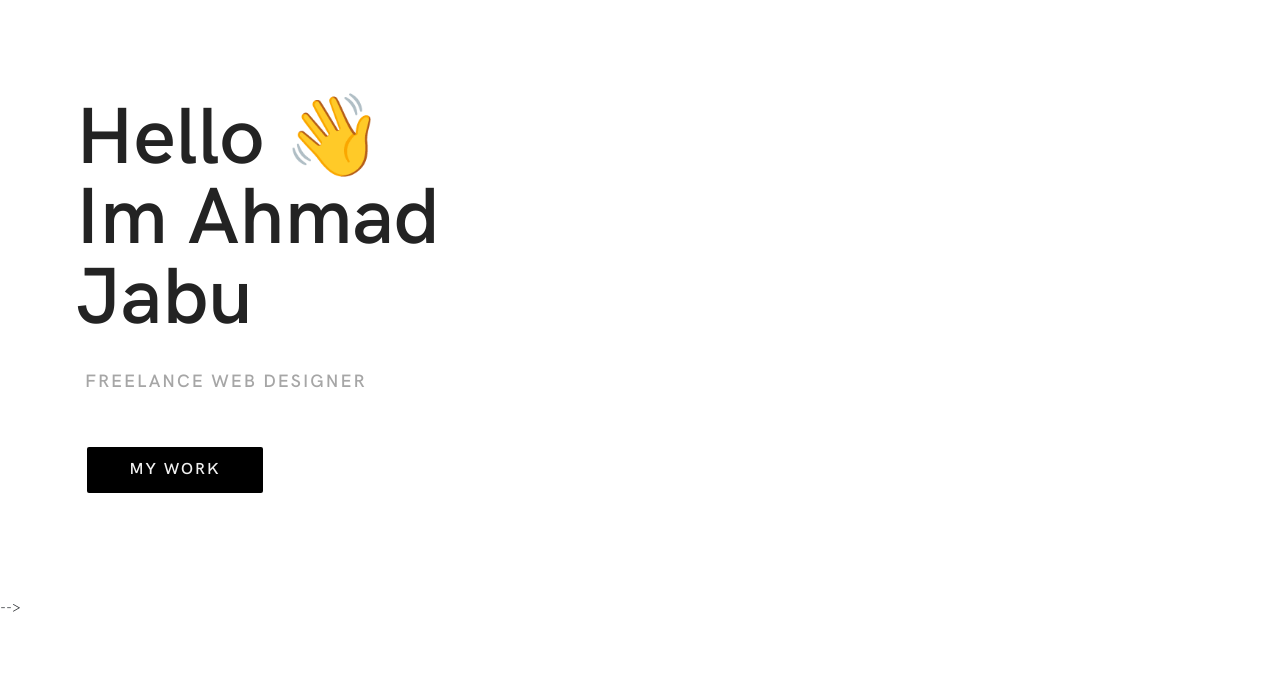
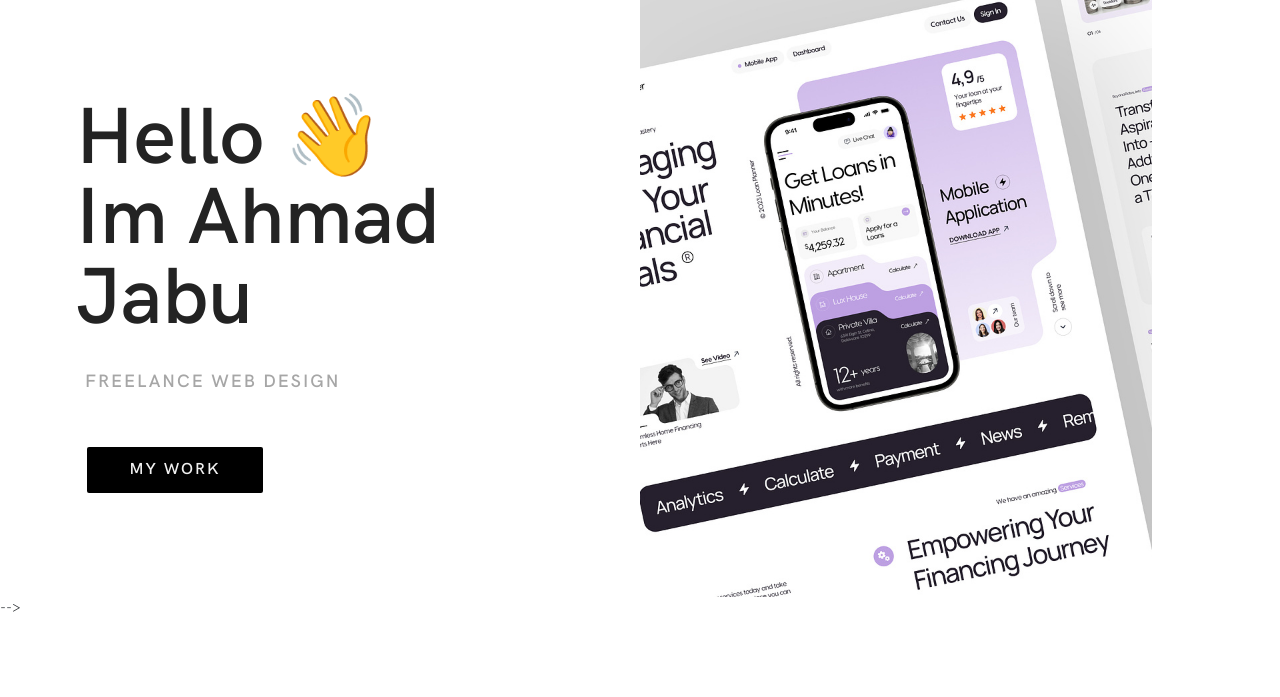
Before and after one commit to AhmadHJabu/Ahmad-Portfolio, a website: page index.html in a window 1280 px wide. Shown: the part 103-800 px from the top of the page. Drawn offline with Linux system fonts and the light colour scheme.

Commit message:
change value proposition

```diff
--- a/index.html
+++ b/index.html
@@ -86,13 +86,13 @@
 
     <!-- Single Welcome Slide -->
     <div class="single-hero-header">
-     <!-- <div class="main-bg-img bg-img" data-animation="fadeInUpBig" data-delay="200ms" style="background-image: url(./img/bg-img/hero-design.jpg);"></div>-->
+     <!----> <div class="main-bg-img bg-img" data-animation="fadeInUpBig" data-delay="200ms" style="background-image: url(./img/bg-img/hero-design.jpg);"></div>
       <div class="container h-100">
         <div class="row h-100 align-items-center">
           <div class="col-12">
             <div class="welcome-text">
               <h2 data-animation="bounceInUp" data-delay="400ms">Hello 👋<br>Im Ahmad<br>Jabu</h2>
-              <h5 data-animation="bounceInUp" data-delay="600ms">Freelance Web Designer</h5>
+              <h5 data-animation="bounceInUp" data-delay="600ms">FREELANCE WEB DESIGN</h5>
               <a button class="btn jabu-btn btn-1" href="contact.html">My Work</a>
               <!--<a href="projects.html" class="btn ml-30" data-animation="bounceInUp" data-delay="800ms">View Projects<i class="arrow_right"></i></a>-->
             </div>
```
